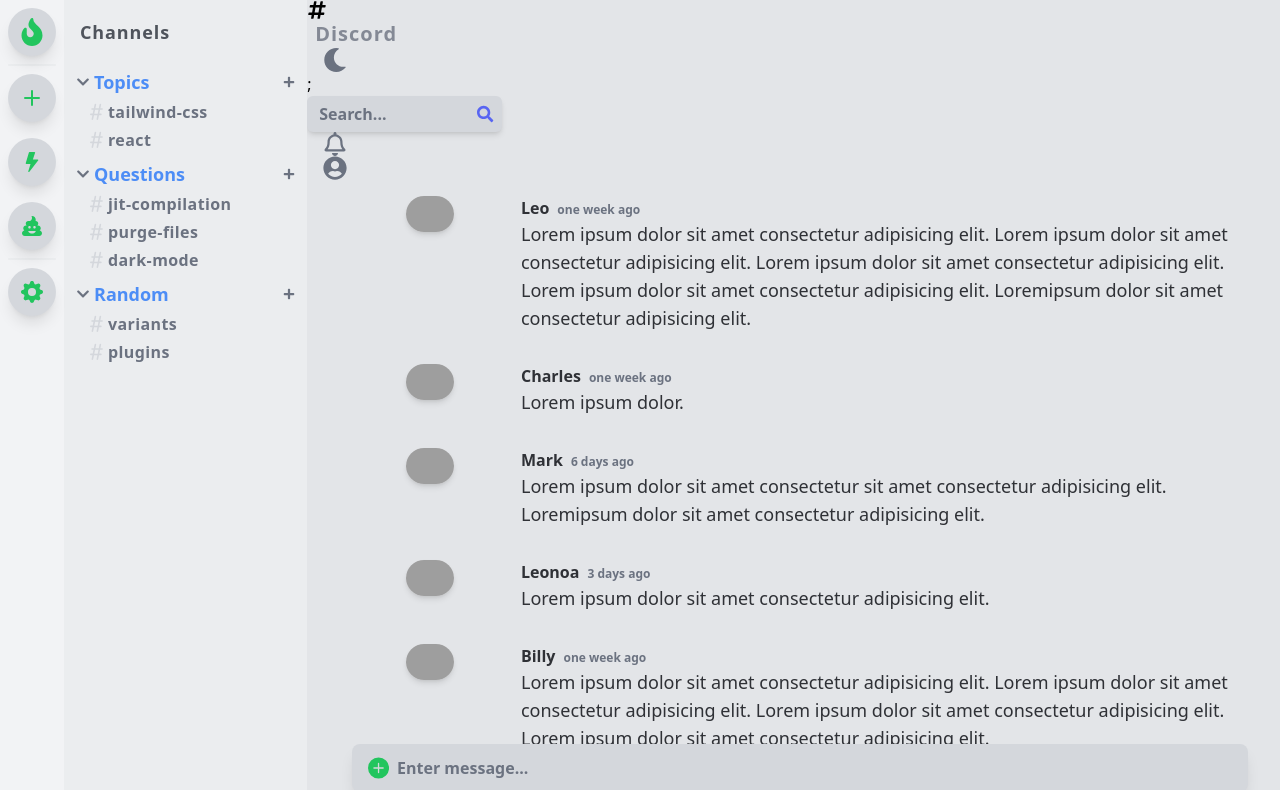
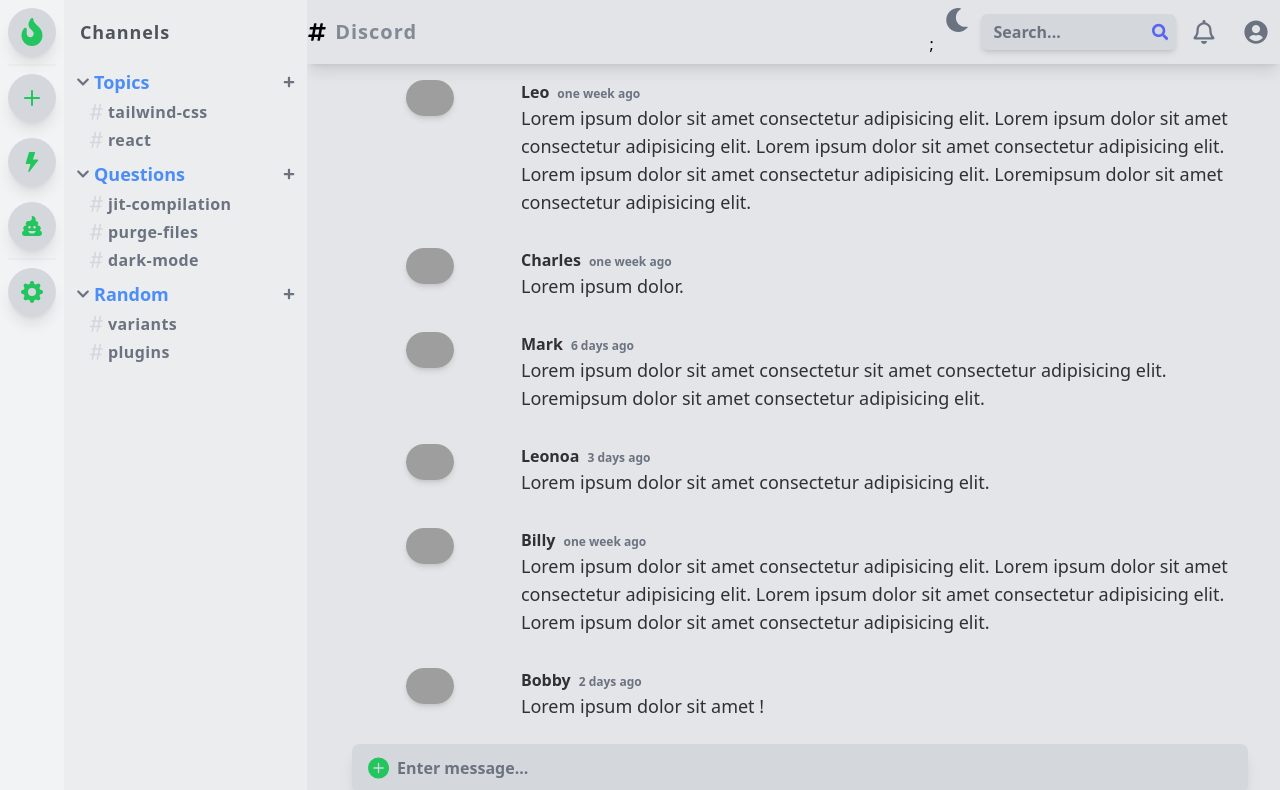
Before and after one commit to d3h1/Discord-Tools, a React (Create React App) app in the folder discord-tailwind/: page / in a window 1280 px wide. Shown: the top 790 px of the page. Built offline with nearby package versions, Linux system fonts and the light colour scheme; grey boxes are pictures that could not be loaded.

Commit message:
fixed nav formatting

```diff
--- a/discord-tailwind/src/components/TopNav/TopNav.jsx
+++ b/discord-tailwind/src/components/TopNav/TopNav.jsx
@@ -3,7 +3,7 @@ import DarkMode from '../../hooks/DarkMode';
 
 const TopNav = () => {
     return (
-        <div >
+        <div className='top-navigation'>
             <HashtagIcon />
             <Title />
             <ThemeIcon />
```
